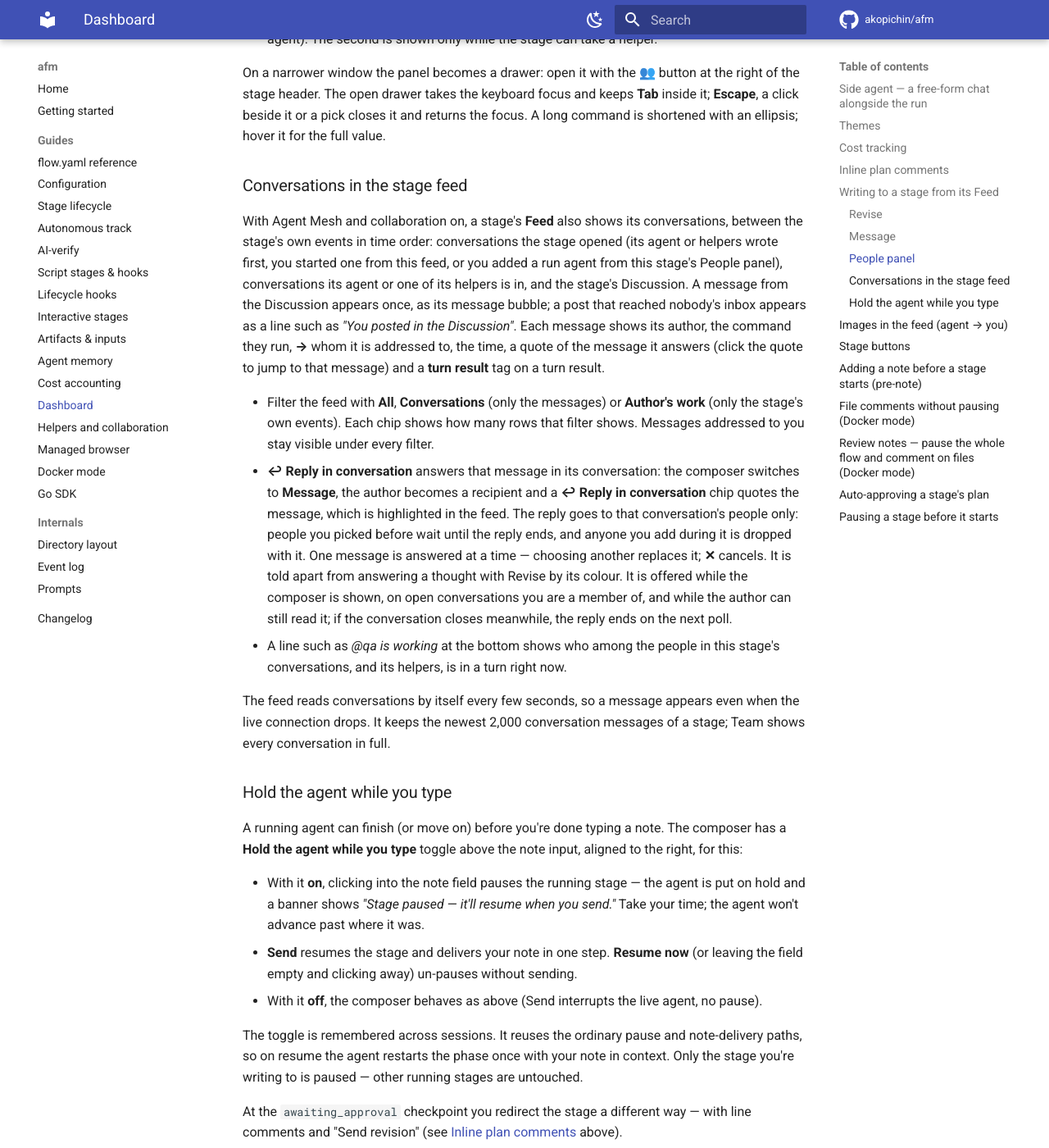
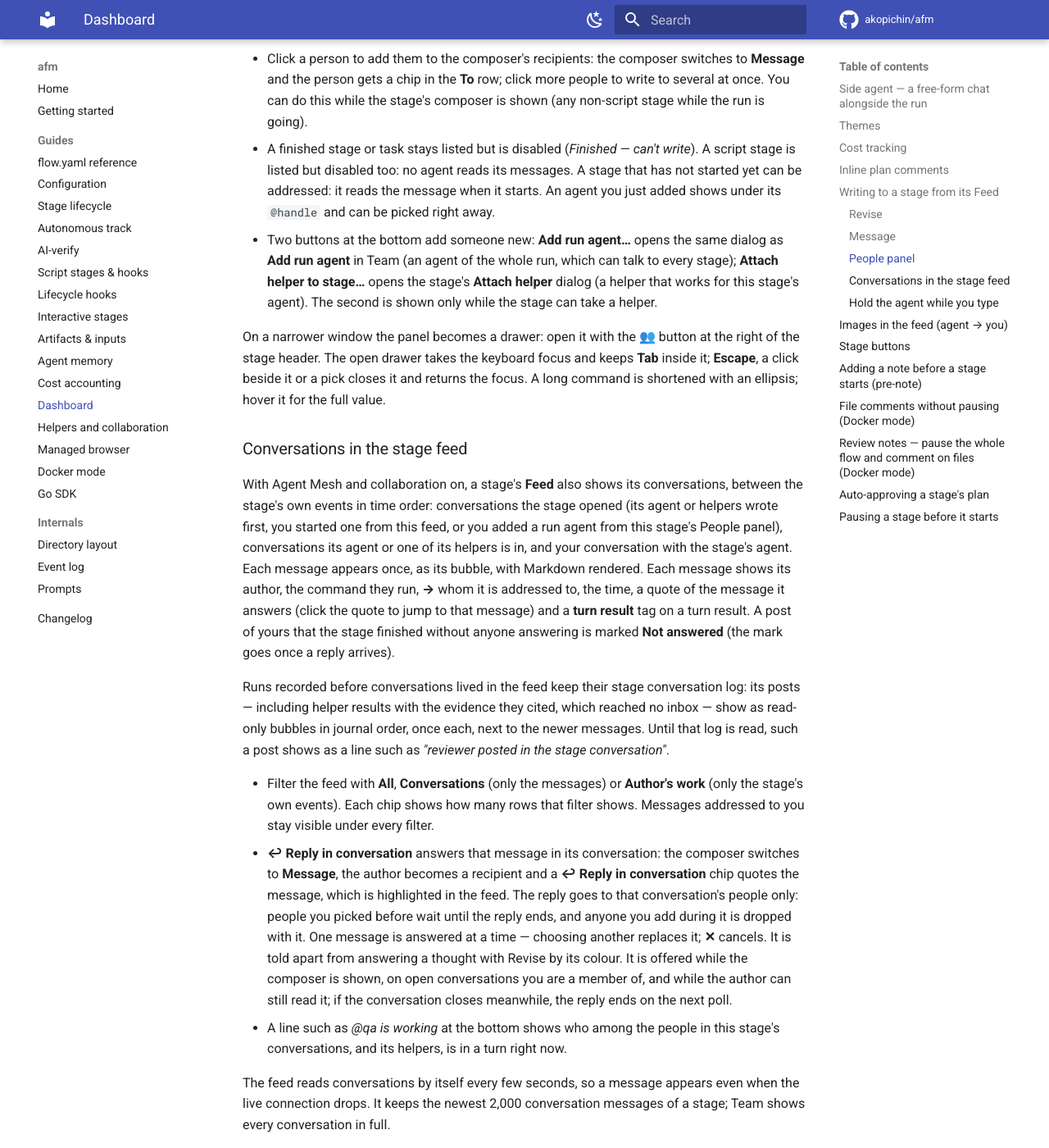
Before and after one commit to akopichin/afm, an MkDocs documentation site: the page built from docs/dashboard.md, in a window 1280 px wide and 1400 px high, scrolled down 6792 px. Shown: the whole window at 82% size. Built offline with MkDocs 1.6.1 and Material for MkDocs 9.7.7, drawn with Linux system fonts in a browser that asks for light colours; comment, search, counter and statistics services are not loaded; some of the changed text lies outside the part shown.

Commit message:
Документация: беседа со стадией в ленте, маршрут Message, Interrupt, Not answered
dashboard.md и collaboration.md — без вкладки Discussion и карточек
предложений: Message агенту стадии идёт в беседу с ним (Interrupt при
running, Not answered), остальное — ровно получателям; старые посты лога —
read-only пузыри; team_warning в Full feed. collaboration-journal.md —
origin_stage в mesh_message_sent. CHANGELOG — записи Э3b и фиксов composer.

```diff
--- a/docs/dashboard.md
+++ b/docs/dashboard.md
@@ -23,8 +23,7 @@
 - **Workspace** — a permanent **Feed** tab (a messenger-style view of the
   *selected stage's own* event history, capped at its last 200 events) plus one
   contextual tab for the selected stage — live/actionable, or completed with a
-  plan or Q&A history to reopen — and, when collaboration is enabled, a
-  **Discussion** tab. When Agent Mesh is available, a run-wide **Team** tab
+  plan or Q&A history to reopen. When Agent Mesh is available, a run-wide **Team** tab
   opens the participant roster and conversations (see
   [Team conversations](collaboration.md#team-conversations)). The workspace also has a permanent
   **Full feed** tab pinned to the far right of the tab row, showing the whole
@@ -58,12 +57,13 @@
   cost and opens a **Cost** tab with a per-stage/overhead/total breakdown; the stage
   rail shows a quiet per-stage cost. All of it can be switched off — see
   [Cost tracking](#cost-tracking) below.
-- **Helpers and Discussion** — attached helper tasks appear beneath their stage.
+- **Helpers** — attached helper tasks appear beneath their stage.
   Select one to see its result and controls, including a **repaired** badge for an
   answer whose JSON needed repair or the raw answer behind a protocol error when
-  available. The **Discussion** tab shows stage
-  messages and pending agent proposals; **+ Stage** can add a stage to a live run.
-  See [Helpers and collaboration](collaboration.md).
+  available. With collaboration on, your conversation with a stage's agent lives
+  in its **Feed** (see [Message](#message) and
+  [Conversations in the stage feed](#conversations-in-the-stage-feed)); **+ Stage**
+  can add a stage to a live run. See [Helpers and collaboration](collaboration.md).
 
 ## Side agent — a free-form chat alongside the run
 
@@ -247,9 +247,22 @@
 its chip and explained under the input; nothing is sent until you fix it. afm
 never sends to someone else instead.
 
-Sending posts **one** message to all recipients. It goes into your open
-conversation with exactly those people that this stage's feed shows, or opens a
-new one there in the same step. A failed send keeps the draft and shows the
+Sending posts **one** message to all recipients:
+
+- A new message whose recipients include **the stage's own agent** is a post in
+  your conversation with that agent; anyone else you named joins that same
+  conversation. This is the path that can interrupt the agent and that marks a
+  post the stage finished without answering (**Not answered**). While the stage
+  is `running`, an **Interrupt agent** switch appears in the **To** row: switched
+  on, the agent stops its current turn, answers your message, then continues its
+  work; off, it reads the message at its next inbox check. You choose it for each
+  send.
+- Any other message — without the stage agent, or a **↩ Reply in conversation** —
+  goes to exactly its recipients: into your open conversation with those people
+  that this stage's feed shows (a reply stays in the conversation it answers), or
+  a new one there, opened in the same step.
+
+A failed send keeps the draft and shows the
 server's reason; sending it again is the same message, never a duplicate. Under
 the input each recipient gets its own delivery state: *Accepted · waiting for an
 inbox check* until afm actually hands the message to that agent's turn or inbox
@@ -305,11 +318,18 @@
 between the stage's own events in time order: conversations the stage opened
 (its agent or helpers wrote first, you started one from this feed, or you added a
 run agent from this stage's People panel), conversations its agent or one of its
-helpers is in, and the stage's Discussion. A message from the Discussion appears
-once, as its message bubble; a post that reached nobody's inbox appears as a line
-such as *"You posted in the Discussion"*. Each message shows its author, the command they run, **→** whom it is
-addressed to, the time, a quote of the message it answers (click the quote to
-jump to that message) and a **turn result** tag on a turn result.
+helpers is in, and your conversation with the stage's agent. Each message
+appears once, as its bubble, with Markdown rendered. Each message shows its
+author, the command they run, **→** whom it is addressed to, the time, a quote of
+the message it answers (click the quote to jump to that message) and a **turn
+result** tag on a turn result. A post of yours that the stage finished without
+anyone answering is marked **Not answered** (the mark goes once a reply arrives).
+
+Runs recorded before conversations lived in the feed keep their stage
+conversation log: its posts — including helper results with the evidence they
+cited, which reached no inbox — show as read-only bubbles in journal order, once
+each, next to the newer messages. Until that log is read, such a post shows as a
+line such as *"reviewer posted in the stage conversation"*.
 
 - Filter the feed with **All**, **Conversations** (only the messages) or
   **Author's work** (only the stage's own events). Each chip shows how many
```
Also changed, not shown: other parts of docs/dashboard.md (+1 -1 lines), CHANGELOG.md (+31 -0 lines), docs/collaboration-journal.md (+5 -0 lines), docs/collaboration.md (+27 -20 lines).
